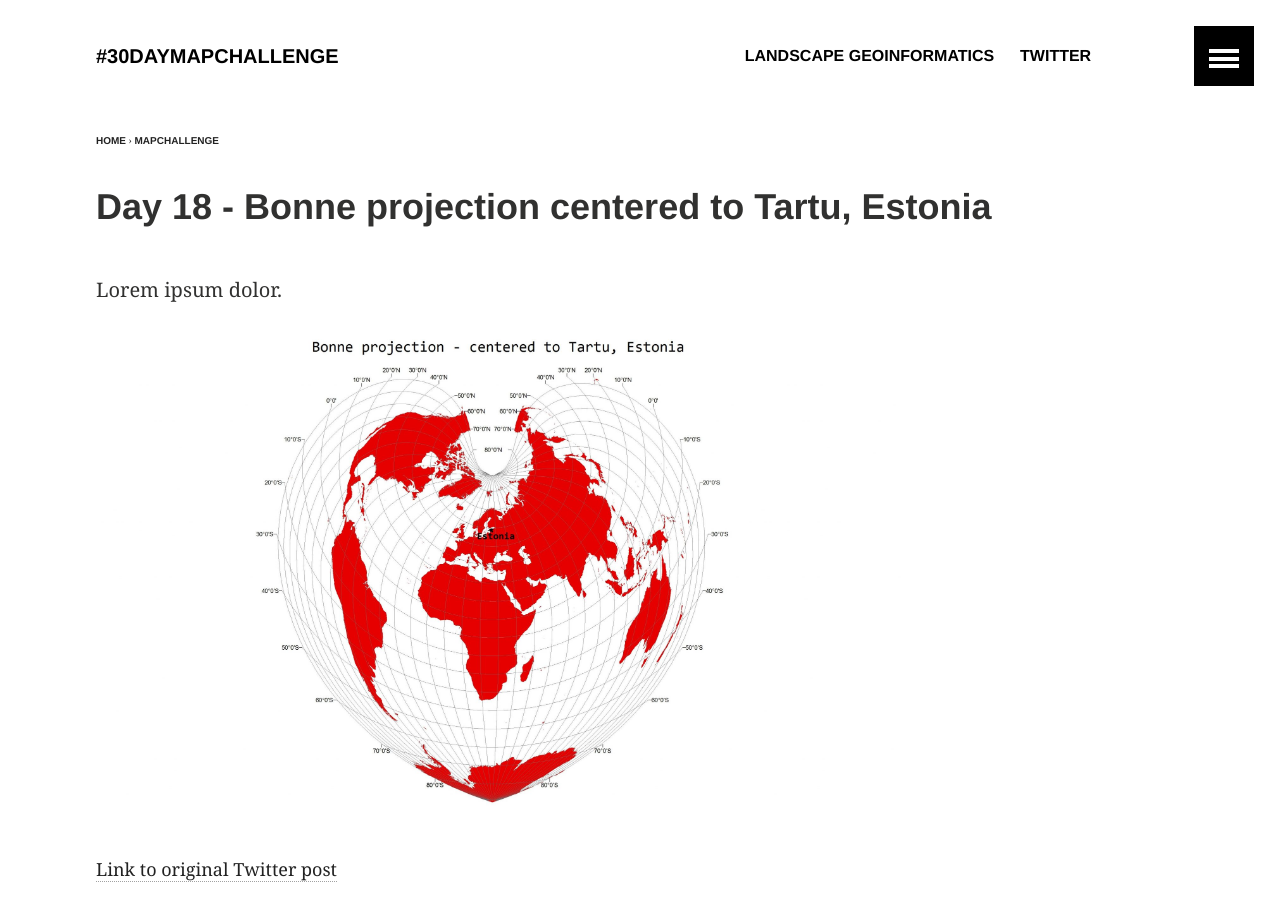
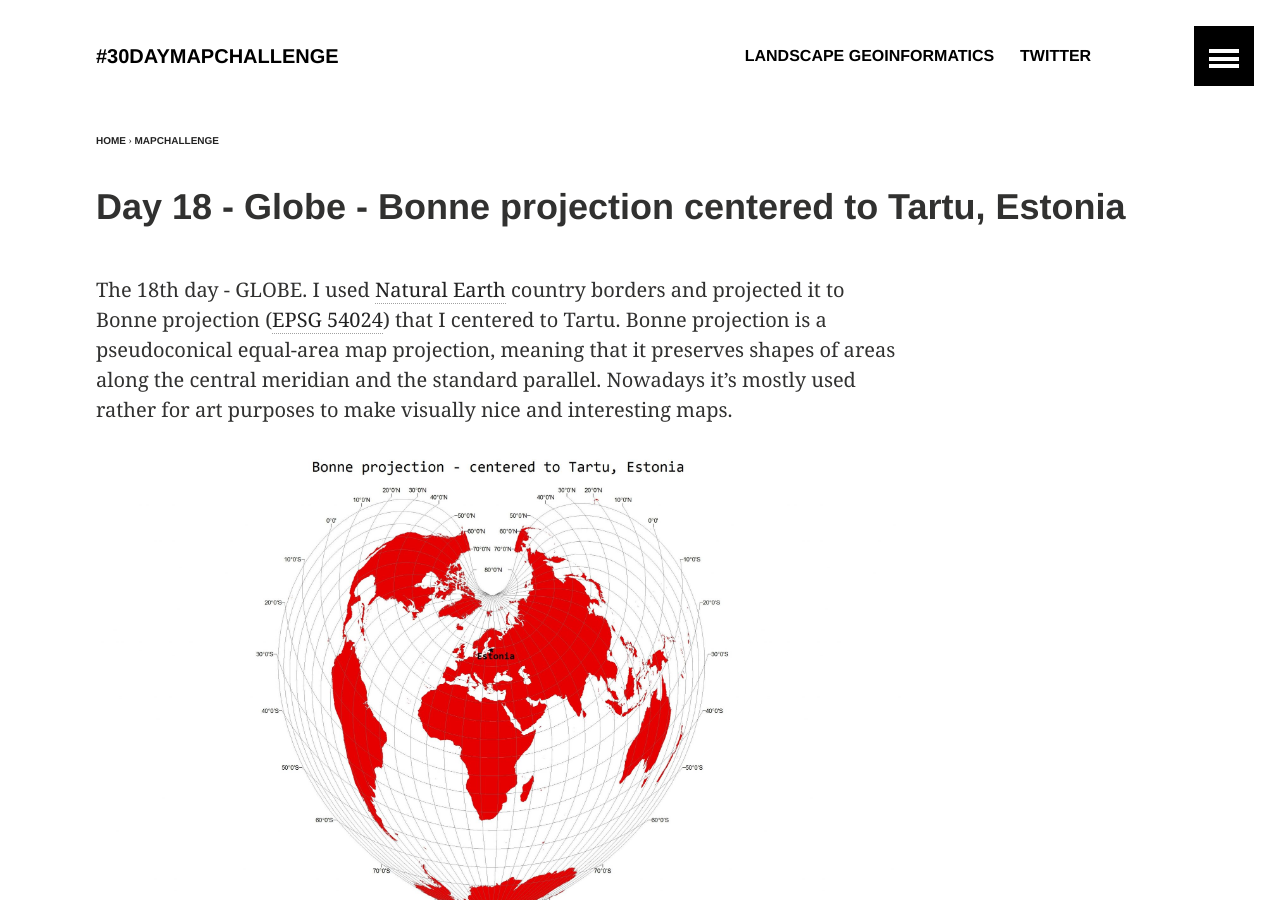
Before and after one commit to kevelyn1/30DayMapChallenge2019, a Jekyll site: the page built from _posts/mapchallenge/2019-11-18-day-18.md, in a window 1280 px wide and 900 px high. Built offline with Jekyll 4.4.1, drawn with Linux system fonts in a browser that asks for light colours.

Commit message:
Update 2019-11-18-day-18.md

```diff
--- a/_posts/mapchallenge/2019-11-18-day-18.md
+++ b/_posts/mapchallenge/2019-11-18-day-18.md
@@ -1,14 +1,14 @@
 ---
 layout: article
-title: Day 18 - Bonne projection centered to Tartu, Estonia
+title: Day 18 - Globe - Bonne projection centered to Tartu, Estonia
 modified: 2019-11-18
 categories: mapchallenge
 image:
   teaser: Bonne-projection-Tartu-scaled.jpg
 ---
 
-Lorem ipsum dolor.
+The 18th day - GLOBE. I used [Natural Earth](https://www.naturalearthdata.com/downloads/10m-cultural-vectors/10m-admin-0-countries/) country borders and projected it to Bonne projection ([EPSG 54024](https://epsg.io/54024)) that I centered to Tartu. Bonne projection is a pseudoconical equal-area map projection, meaning that it preserves shapes of areas along the central meridian and the standard parallel. Nowadays it's mostly used rather for art purposes to make visually nice and interesting maps.
 
 ![image of day 18 post](../../images/Bonne-projection-Tartu-scaled.jpg)
 
-[Link to original Twitter post](https://twitter.com/evelynuuemaa/status/18)
+[Link to original Twitter post](https://twitter.com/evelynuuemaa/status/1196353283696316416)
```
